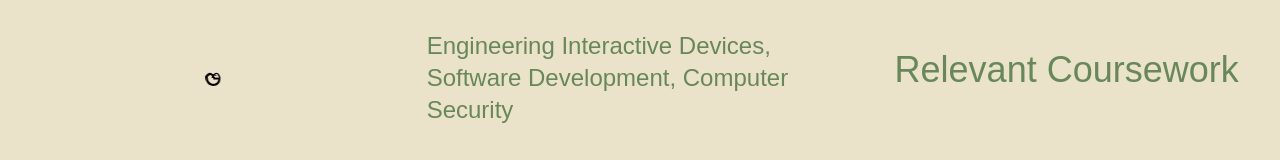
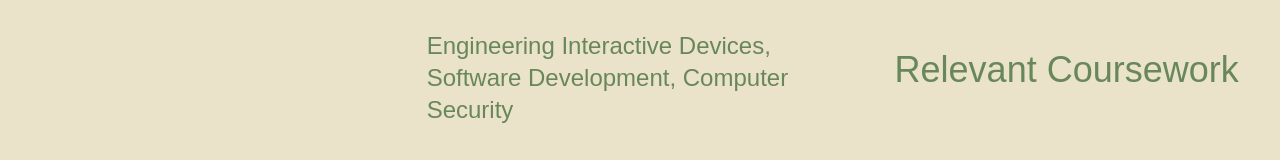
Before and after one commit to pjacobsen1/paige-jacobsen-website, a Next.js app: page /about in a window 1280 px wide. Shown: the part 1170-1330 px from the top of the page. Built offline with nearby package versions, Linux system fonts and the light colour scheme; a web font is replaced by a local one.

Commit message:
working but annoying the bejesus out of me:

```diff
--- a/app/about/page.tsx
+++ b/app/about/page.tsx
@@ -6,8 +6,6 @@ import {
   DraggableCardContainer,
 } from "../../components/draggable-card";
 import { IconCloud } from "../../components/magicui/icon-cloud";
-import { DivOrigami } from "@/components/DivOrigami";
-
 
 const fredericka = Fredericka_the_Great({
   weight: '400',
@@ -189,7 +187,7 @@ export default function About() {
                     </div>
 
                     <div className="-mt-10">
-                        <div className="flex items-center justify-center overflow-hidden">
+                        <div className="flex items-center justify-center overflow-hidden -mb-18">
                             <IconCloud images={images} />
                         </div>
                     </div>
@@ -207,7 +205,7 @@ export default function About() {
 
                     <div className="flex flex-col justify-center h-full items-center">
                         <div className=''>
-                            <DivOrigami/>
+
                         </div>
                     </div>
 
--- a/src/components/DivOrigami.tsx
+++ /dev/null
@@ -1,123 +0,0 @@
-"use client";
-
-import React, { ReactElement, useEffect, useRef, useState } from "react";
-import { AnimatePresence, motion } from "framer-motion";
-import { SiAmazon, SiGithub, SiGoogle, SiMeta, SiTwitch } from "react-icons/si";
-import { twMerge } from "tailwind-merge";
-
-export const DivOrigami = () => {
-  return (
-    <section className="flex h-72 flex-col items-center justify-center gap-12 px-4 py-24 md:flex-row">
-      <LogoRolodex
-        items={[
-          <LogoItem key={0} bgColor="bg-orange-300" textColor="text-neutral-900">
-            <SiAmazon />
-          </LogoItem>,
-          <LogoItem key={1} bgColor="bg-green-300" textColor="text-neutral-900">
-            <SiGoogle />
-          </LogoItem>,
-          <LogoItem key={2} bgColor="bg-blue-300" textColor="text-neutral-900">
-            <SiMeta />
-          </LogoItem>,
-          <LogoItem key={3} bgColor="bg-white" textColor="text-black">
-            <SiGithub />
-          </LogoItem>,
-          <LogoItem key={4} bgColor="bg-purple-300" textColor="text-neutral-900">
-            <SiTwitch />
-          </LogoItem>,
-        ]}
-      />
-    </section>
-  );
-};
-
-const DELAY_IN_MS = 2500;
-const TRANSITION_DURATION_IN_SECS = 1.5;
-
-const LogoRolodex = ({ items }: { items: ReactElement<LogoItemProps>[] }) => {
-  const intervalRef = useRef<ReturnType<typeof setInterval> | null>(null);
-  const [index, setIndex] = useState(0);
-
-  useEffect(() => {
-    intervalRef.current = setInterval(() => {
-      setIndex((prev) => prev + 1);
-    }, DELAY_IN_MS);
-
-    return () => {
-      clearInterval(intervalRef.current || undefined);
-    };
-  }, []);
-
-  const currentIndex = index % items.length;
-  const currentItem = items[currentIndex];
-
-  return (
-    <div
-      style={{ transform: "rotateY(-20deg)", transformStyle: "preserve-3d" }}
-      className="relative z-0 h-44 w-60 shrink-0 rounded-xl bg-[#fff0db]"
-    >
-      <AnimatePresence mode="sync">
-        {/* Top half */}
-        <motion.div
-          key={currentIndex + "_top"} // key stable per card
-          style={{
-            y: "-50%",
-            x: "-50%",
-            clipPath: "polygon(0 0, 100% 0, 100% 50%, 0 50%)",
-            backfaceVisibility: "hidden",
-          }}
-          transition={{ duration: TRANSITION_DURATION_IN_SECS, ease: "easeInOut" }}
-          initial={{ rotateX: "0deg" }}
-          animate={{ rotateX: "0deg" }}
-          exit={{ rotateX: "-180deg" }}
-          className="absolute left-1/2 top-1/2"
-        >
-          {currentItem}
-        </motion.div>
-
-        {/* Bottom half */}
-        <motion.div
-          key={currentIndex + "_bottom"} // key stable per card
-          style={{
-            y: "-50%",
-            x: "-50%",
-            clipPath: "polygon(0 50%, 100% 50%, 100% 100%, 0 100%)",
-            backfaceVisibility: "hidden",
-          }}
-          transition={{ duration: TRANSITION_DURATION_IN_SECS, ease: "easeInOut" }}
-          initial={{ rotateX: "180deg" }}
-          animate={{ rotateX: "0deg" }}
-          exit={{ rotateX: "0deg" }}
-          className="absolute left-1/2 top-1/2"
-        >
-          {currentItem}
-        </motion.div>
-      </AnimatePresence>
-
-      <hr
-        style={{ transform: "translateZ(1px)", borderColor: "#fff0db" }}
-        className="absolute left-0 right-0 top-1/2 z-[999999999] -translate-y-1/2 border-t-2"
-      />
-    </div>
-  );
-};
-
-interface LogoItemProps {
-  children: React.ReactNode;
-  bgColor: string;
-  textColor?: string;
-}
-
-const LogoItem = ({ children, bgColor, textColor }: LogoItemProps) => {
-  return (
-    <div
-      className={twMerge(
-        "grid h-36 w-52 place-content-center rounded-lg text-6xl",
-        bgColor,
-        textColor
-      )}
-    >
-      {children}
-    </div>
-  );
-};
```
